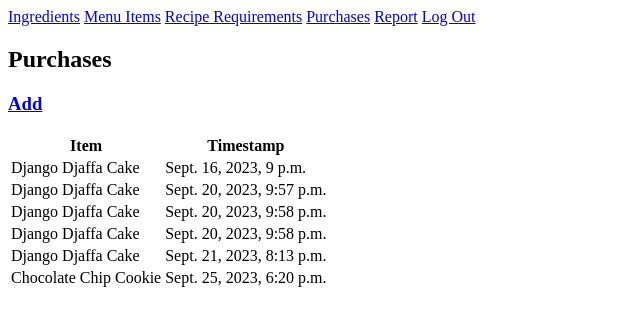
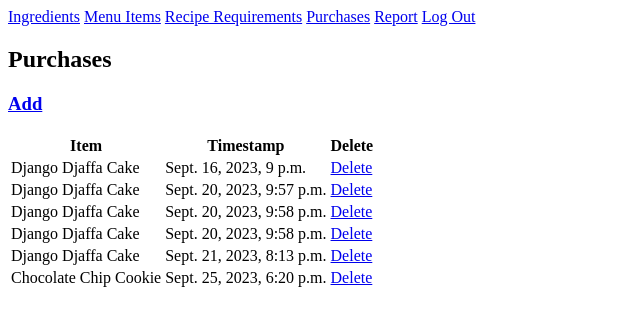
Before and after one commit to Grant094/djangodelights, a Django app: page /purchases in a window 1280 px wide. Shown: the top 326 px of the page, without its empty margins (0-640 px from the left). Run offline with Django 4.2, Linux system fonts and the light colour scheme; a user stored in the database is signed in; data comes from the database, SQL or seed files in the repository; both versions use the stored data as it was after the commit.

Commit message:
Enabled PurchaseDelete() view

```diff
--- a/djangodelights/urls.py
+++ b/djangodelights/urls.py
@@ -38,5 +38,6 @@ urlpatterns = [
     path('reciperequirement/<pk>/delete', views.RecipeRequirementDelete.as_view(), name="reciperequirementdelete"),
     path('purchases', views.PurchaseList.as_view(), name="purchases"),
     path('purchase/create', views.PurchaseCreate.as_view(), name="purchasecreate"),
+    path('purchase/<pk>/delete', views.PurchaseDelete.as_view(), name="purchasedelete"),
     path('report', views.ReportView.as_view(), name="report"),
 ]
--- a/inventory/templates/inventory/purchases.html
+++ b/inventory/templates/inventory/purchases.html
@@ -10,6 +10,7 @@
                 <tr>
                     <th>Item</th>
                     <th>Timestamp</th>
+                    <th>Delete</th>
                 </tr>
             </thead>
             <tbody>
@@ -17,6 +18,7 @@
                 <tr>
                     <td>{{ item.menu_item.title }}</td>
                     <td>{{ item.timestamp }}</td>
+                    <td><a href="{% url 'purchasedelete' item.pk %}">Delete</a></td>
                 </tr>
             {% endfor %}
             </tbody>
--- a/inventory/views.py
+++ b/inventory/views.py
@@ -82,6 +82,11 @@ class PurchaseCreate(LoginRequiredMixin, CreateView):
     form_class = PurchaseCreateForm
     template_name = "inventory/purchase_create.html"
 
+class PurchaseDelete(LoginRequiredMixin, DeleteView):
+    model = Purchase
+    template_name = "inventory/purchase_delete_form.html"
+    success_url = "/purchases"
+
 class ReportView(LoginRequiredMixin, TemplateView):
     template_name = "inventory/report.html"
 
```
Also changed, not shown: inventory/templates/inventory/purchase_delete_form.html (added, +10 -0 lines), db.sqlite3.
